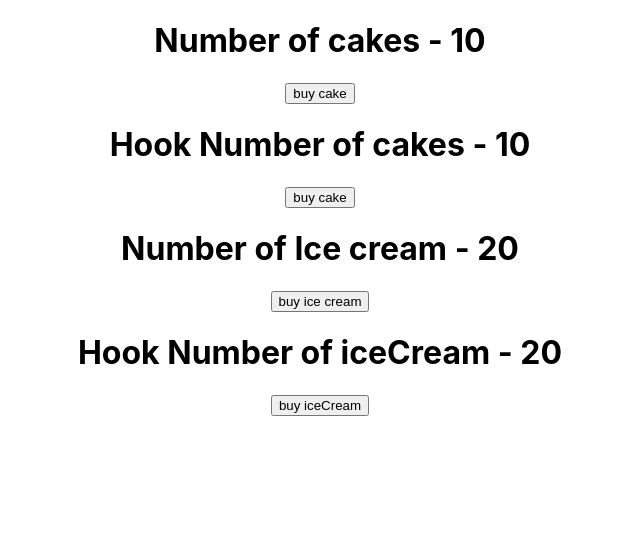
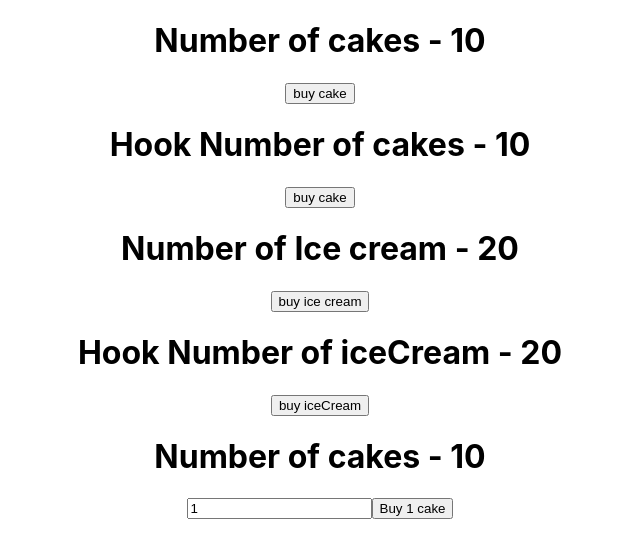
Before and after one commit to FourSqweez/learning-react-redux, a React (Create React App) app: page / in a window 1280 px wide. Shown: the top 558 px of the page, without its empty margins (320-960 px from the left). Built offline with nearby package versions, Linux system fonts and the light colour scheme.

Commit message:
Modify : Added action payload

```diff
--- a/src/App.js
+++ b/src/App.js
@@ -4,6 +4,7 @@
 import HookCakeContainer from './components/HookCakeContainer'
 import HookIceCreamContainer from './components/HookIceCreamContainer'
 import IceCreamContainer from './components/IceCreamContainer'
+import NewCakeContainer from './components/NewCakeContainer'
 import store from './redux/store'
 
 function App() {
@@ -14,6 +15,7 @@
         <HookCakeContainer />
         <IceCreamContainer />
         <HookIceCreamContainer />
+        <NewCakeContainer/>
       </div>
     </Provider>
   )
--- /dev/null
+++ b/src/components/NewCakeContainer.js
@@ -0,0 +1,32 @@
+import { useState } from 'react'
+import { connect } from 'react-redux'
+import { buyCake } from '../redux'
+
+function NewCakeContainer(props) {
+  const [number, setNumber] = useState(1)
+  return (
+    <>
+      <h1>Number of cakes - {props.numberOfCakes}</h1>
+      <input
+        type="number"
+        value={number}
+        onChange={(e) => setNumber(e.target.value)}
+      />
+      <button onClick={() => props.buyCake(number)}>Buy {number} cake</button>
+    </>
+  )
+}
+
+const mapStateToProps = (state) => {
+  return {
+    numberOfCakes: state.cake.numOfCakes,
+  }
+}
+
+const mapDispatchToProps = (dispatch) => {
+  return {
+    buyCake: (number) => dispatch(buyCake(number)),
+  }
+}
+
+export default connect(mapStateToProps, mapDispatchToProps)(NewCakeContainer)
--- a/src/redux/cake/cakeActions.js
+++ b/src/redux/cake/cakeActions.js
@@ -1,7 +1,8 @@
 import { BUY_CAKE } from './cakeTypes'
 
-export const buyCake = () => {
+export const buyCake = (number = 1) => {
   return {
     type: BUY_CAKE,
+    payload: number
   }
 }
--- a/src/redux/cake/cakeReducer.js
+++ b/src/redux/cake/cakeReducer.js
@@ -9,7 +9,7 @@
     case BUY_CAKE:
       return {
         ...state,
-        numOfCakes: state.numOfCakes - 1,
+        numOfCakes: state.numOfCakes - action.payload,
       }
     default:
       return state
```
